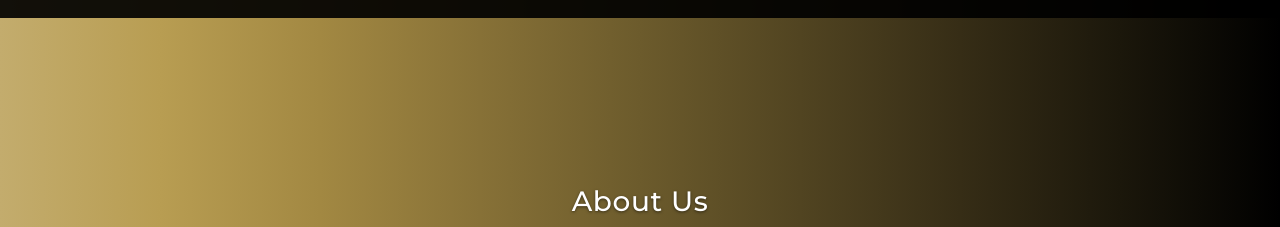
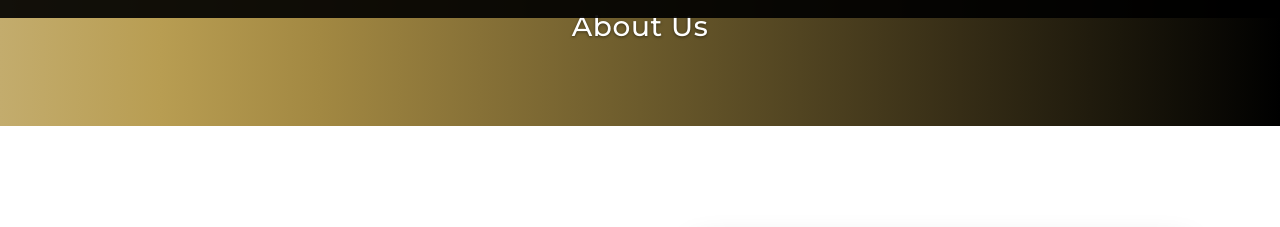
Before and after one commit to waheedsd/TemplateDemo, a plain HTML site: page about.html in a window 1280 px wide. Shown: the part 124-351 px from the top of the page. Drawn offline with nearby package versions, Linux system fonts and the light colour scheme.

Commit message:
banner size css

```diff
--- a/assets/styles/theme.css
+++ b/assets/styles/theme.css
@@ -213,7 +213,7 @@ body:not(.sp-active-burger-menu) #sp-header.header-stuck{
         height: 200px;
         width: 100%;
     }
-    .sp-intro{
+    .sp-intro-carousel{
         height: 200px !important;
     }
     .sp-intro.fullscreen{
@@ -225,7 +225,7 @@ body:not(.sp-active-burger-menu) #sp-header.header-stuck{
         height: 300px;
         width: 100%;
     }
-    .sp-intro{
+    .sp-intro-carousel{
         height: 300px !important;
     }
     .sp-intro.fullscreen{
@@ -237,7 +237,7 @@ body:not(.sp-active-burger-menu) #sp-header.header-stuck{
         min-height: 600px;
         width: 100%;
     }
-    .sp-intro{
+    .sp-intro-carousel{
         min-height: 600px !important;
     }
     .sp-intro.fullscreen{
```
